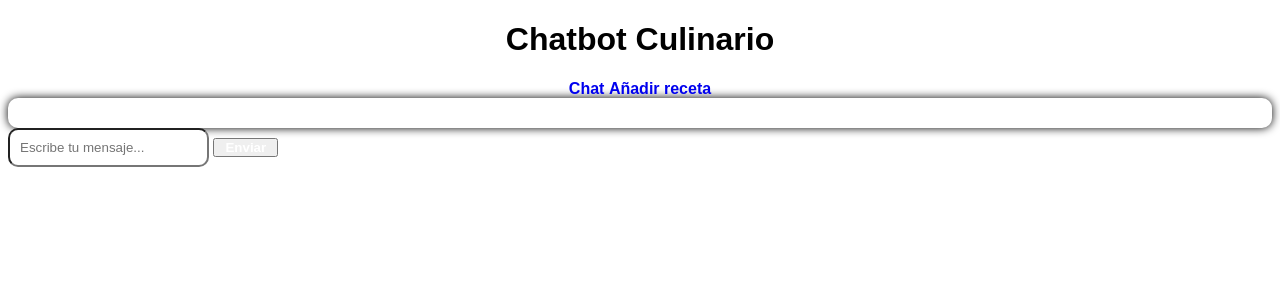
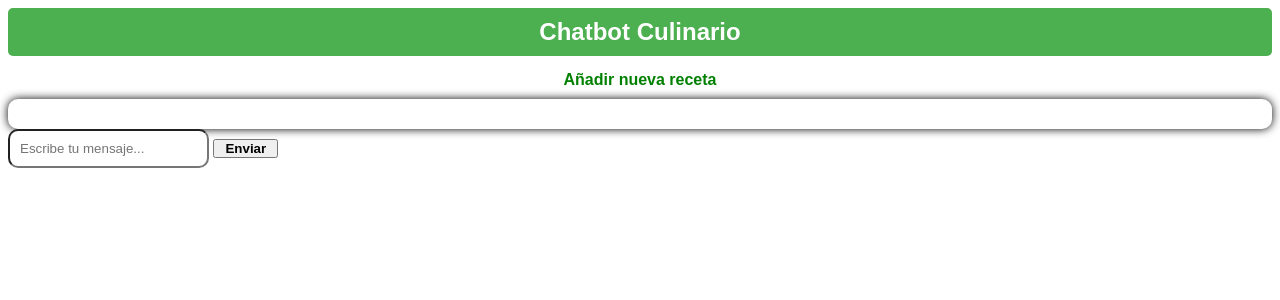
Before and after one commit to Alejandro-Mu/Chatbot-Culinario, a Flask app: page / in a window 1280 px wide. Shown: the top 300 px of the page. Run offline with Flask 3, Linux system fonts and the light colour scheme.

Commit message:
Boton entre interfaces + pequeños detalles de decoración

```diff
--- a/app.py
+++ b/app.py
@@ -1,10 +1,14 @@
 from flask import Flask, render_template
 
-app = Flask(__name__)
+app = Flask(__name__) #Crea la aplicación flask.
 
-@app.route('/')
+@app.route('/') #Muestra el interfaz de index.html como el principal al abrir la web.
 def home():
 	return render_template('index.html')
 
-if __name__=='__main__':
+@app.route("/formulario") #Crea la ruta para acceder a la pagina del formulario de nuevas recetas.
+def formulario():
+	return render_template("formulario.html")
+
+if __name__=='__main__': #Enciende el servidor.
 	app.run(debug=True)
--- a/templates/index.html
+++ b/templates/index.html
@@ -3,8 +3,19 @@
 <html lang="es"> <!--Dice que la pagina esta en español.-->
 <head>
 	<meta charset="UTF-8"> <!--Le dice como esta codificado.-->
-	<title>Chatbot Culinario</title>
+	<header>Chatbot Culinario</header>
 	<style>
+		header {
+        		background-color: #4CAF50;
+        		color: white;
+        		text-align: center;
+        		padding: 10px;
+        		font-size: 24px;
+        		font-weight: bold;
+        		border-radius: 5px;
+        		margin-bottom: 15px;
+    		}
+
 		body {
 			font-family: sans-serif; <!--Tipo de letra.-->
 			background-color: #f1f1f1; <!--Color del fondo del chat.-->
@@ -69,18 +80,30 @@
 	</style>
 </head>
 <body>
-	<h1>Chatbot Culinario</h1>
 
 	<nav>
-		<a href = "/">Chat</a>
-		<a href = "/formulario">Añadir receta</a> <!--Genera un enlace de una pagina a otra.-->
+		<!--Generar un enlace de una pagina a otra-->
+		<a href="/formulario"
+                        style= "display: block;
+                                text-align: center;
+                                margin: 10px;
+                                color: green;
+                                text-decoration: none;
+                                font-weight: bold;">
+                                Añadir nueva receta
+                </a>
+
 	</nav>
 
 	<div id="chat"></div>
 
 	<div id="entrada">
 		<input type="text" id="mensaje" placeholder="Escribe tu mensaje...">
-	<button onclick="enviarMensaje()">Enviar</button> <!--Entrada y salida de mensaje.-->
+	<button onclick="enviarMensaje()"
+		style= "color: black; font-weight: bold;">
+		Enviar
+	</button> <!--Entrada y salida de mensaje.-->
+
 	</div>
 
 	<script>
@@ -116,5 +139,6 @@
 					input.value = ""; <!--Genera un espacio libre para el siguiente mensaje-->
 				}
 	</script>
+
 </body>
 </html>
```
Also changed, not shown: templates/formulario.html (+14 -5 lines).
